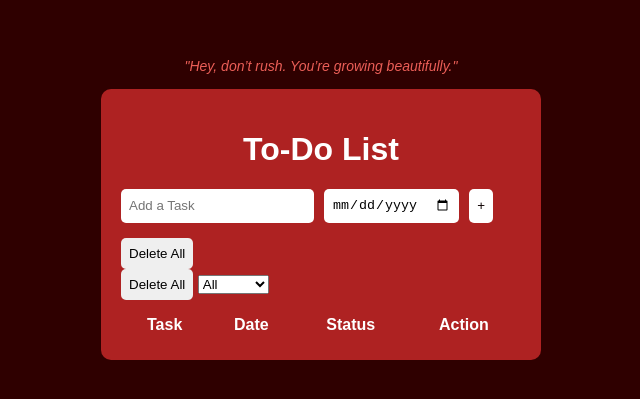
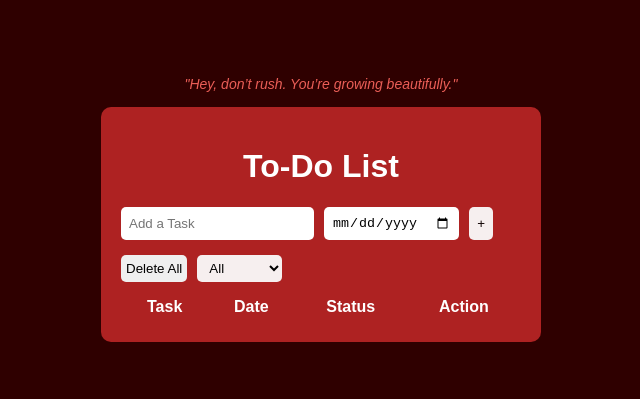
Before and after one commit to sherfina19/CodingCamp-27Oct2025-SherfinaSalsabila, a plain HTML site: page index.html in a window 1280 px wide. Shown: the part 199-598 px from the top of the page, without its empty margins (319-959 px from the left). Drawn offline with Linux system fonts and the light colour scheme.

Commit message:
fix layout for filter and delete button

```diff
--- a/css/style.css
+++ b/css/style.css
@@ -30,12 +30,6 @@ h1 {
   text-align: center;
 }
 
-.input-area {
-  display: flex;
-  gap: 10px;
-  margin-bottom: 15px;
-}
-
 input, button {
   padding: 8px;
   border: none;
@@ -43,10 +37,55 @@ input, button {
 }
 
 #addBtn {
-  background-color: #ffffff;
+  background-color: #f6efef;
   color: rgb(13, 0, 0);
   cursor: pointer;
 }
+
+.controls {
+  display: flex;
+  flex-wrap: wrap;
+  gap: 10px;
+  margin-bottom: 10px;
+  justify-content: flex-start;
+}
+
+.controls input[type="text"] {
+  flex: 1;
+  min-width: 150px;
+}
+
+.controls input[type="date"] {
+  width: 130px;}
+
+.controls button, .controls select {
+  padding: 5px;
+  border-radius: 5px;
+  border: none;
+  cursor: pointer;
+}
+
+.input-area {
+  display: flex;
+  flex-wrap: wrap;
+  gap: 10px;
+  margin-bottom: 15px;
+}
+
+.controls {
+  display: flex;
+  flex-wrap: wrap;
+  gap: 10px;
+}
+
+.controls select {
+  background-color: #f6efef;
+  color: #000;
+  padding: 5px 8px;
+  border-radius: 5px;
+  cursor: pointer;
+}
+
 
 table {
   width: 100%;
@@ -61,7 +100,7 @@ input[type="checkbox"] {
 
 .status {
   font-weight: 500;
-  color: #f1f1f1;
+  color: #fefefe;
 }
 
 tr {
--- a/index.html
+++ b/index.html
@@ -18,19 +18,16 @@
       <button id="addBtn">+</button>
     </div>
 
-    <div class="controls">
-         <button id="deleteAllBtn">Delete All</button>
-    </div>
-
-    <div class="controls">
+  <div class="controls">
   <button id="deleteAllBtn">Delete All</button>
-
-  <select id="filterSelect">
+  <select id="filterSelect">  <!-- hanya satu elemen ini pakai id filterSelect -->
     <option value="all">All</option>
     <option value="pending">Pending</option>
     <option value="done">Done</option>
   </select>
 </div>
+
+
 
     <table>
       <thead>
```
